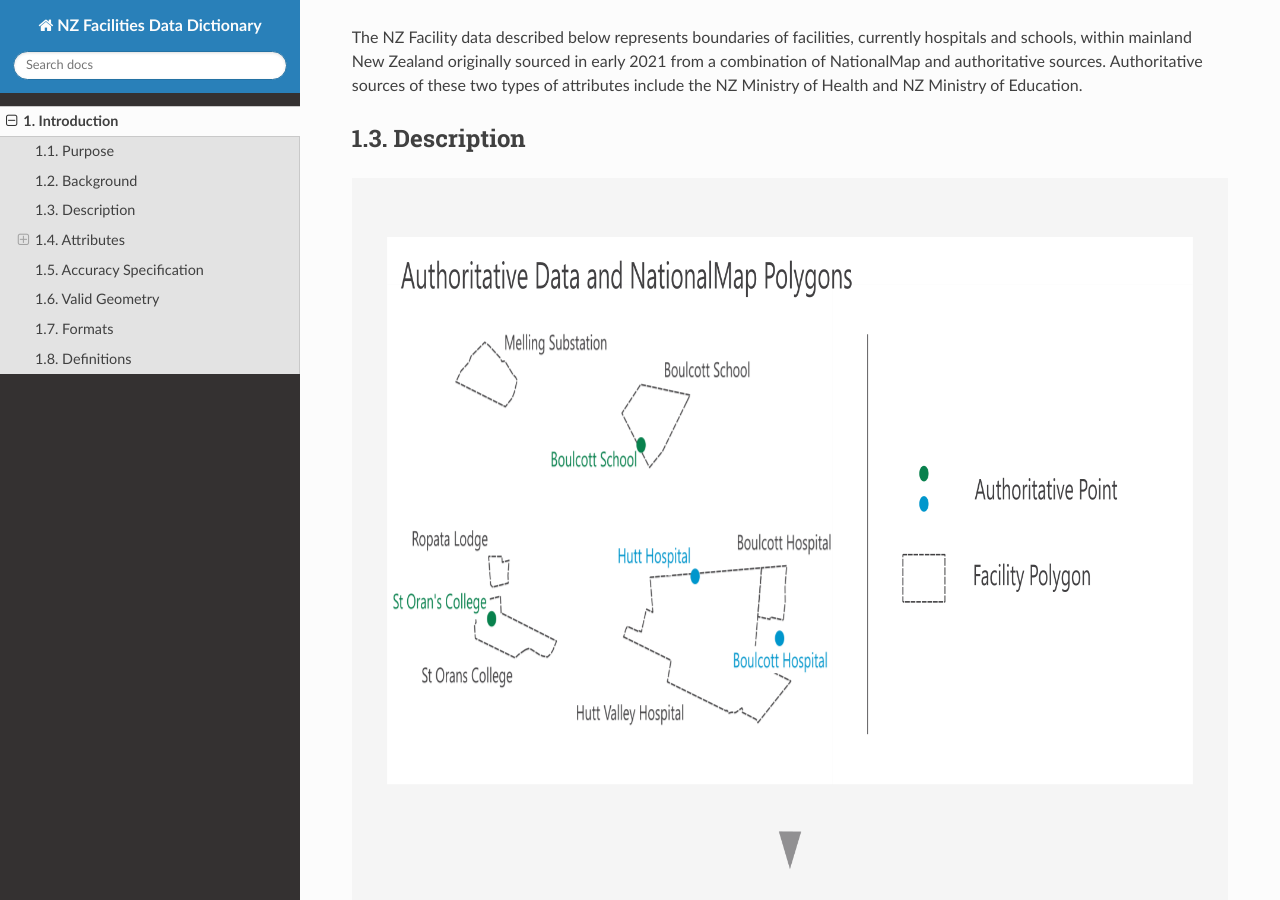
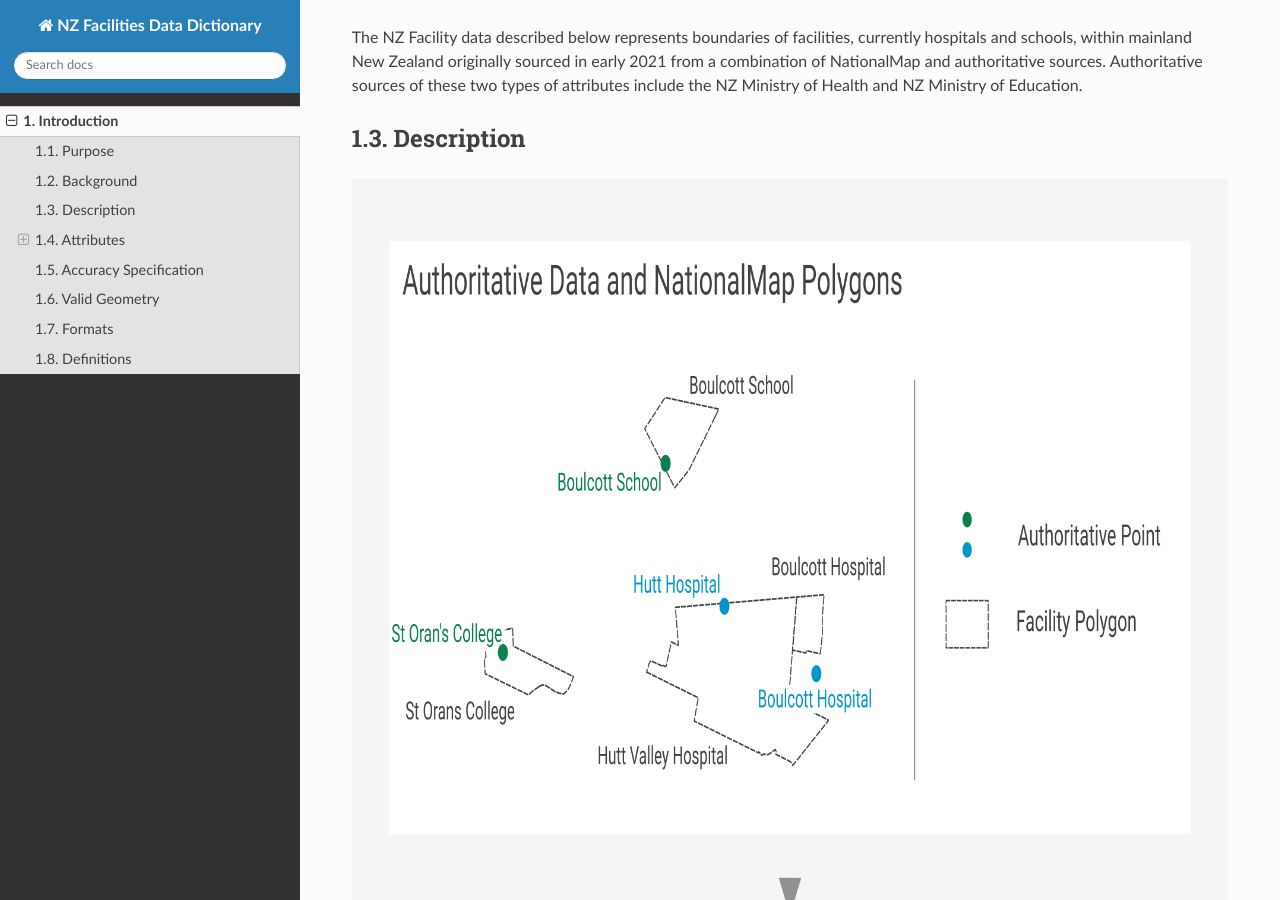
Before and after one commit to linz/nz-facilities, a Sphinx documentation site: the page built from db/docs/source/introduction.rst, in a window 1280 px wide and 900 px high, scrolled down 774 px. Built offline with Sphinx 7.4.7 and the Read the Docs theme 2.0.0, drawn with Linux system fonts in a browser that asks for light colours; pages that are not in the unit, such as notebooks, are missing from menus.

Commit message:
feat: update image references
and removed old images

```diff
--- a/db/docs/source/introduction.rst
+++ b/db/docs/source/introduction.rst
@@ -27,7 +27,7 @@ Description
 
 
 
-.. figure:: _static/facilities_10.png
+.. figure:: _static/facilities_diagram.png
    :scale: 100 %
    :alt: attribution of building outlines using facility polygons
 
```
Also changed, not shown: db/docs/source/_static/examples.png (deleted), db/docs/source/_static/facilities_10.png (deleted).
